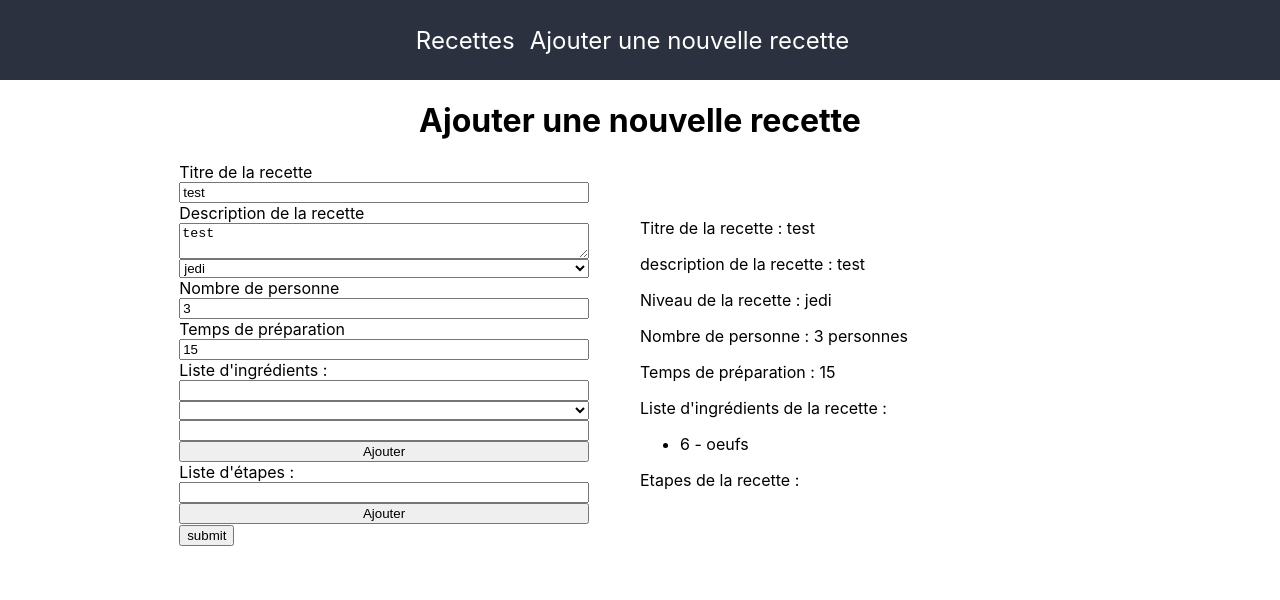
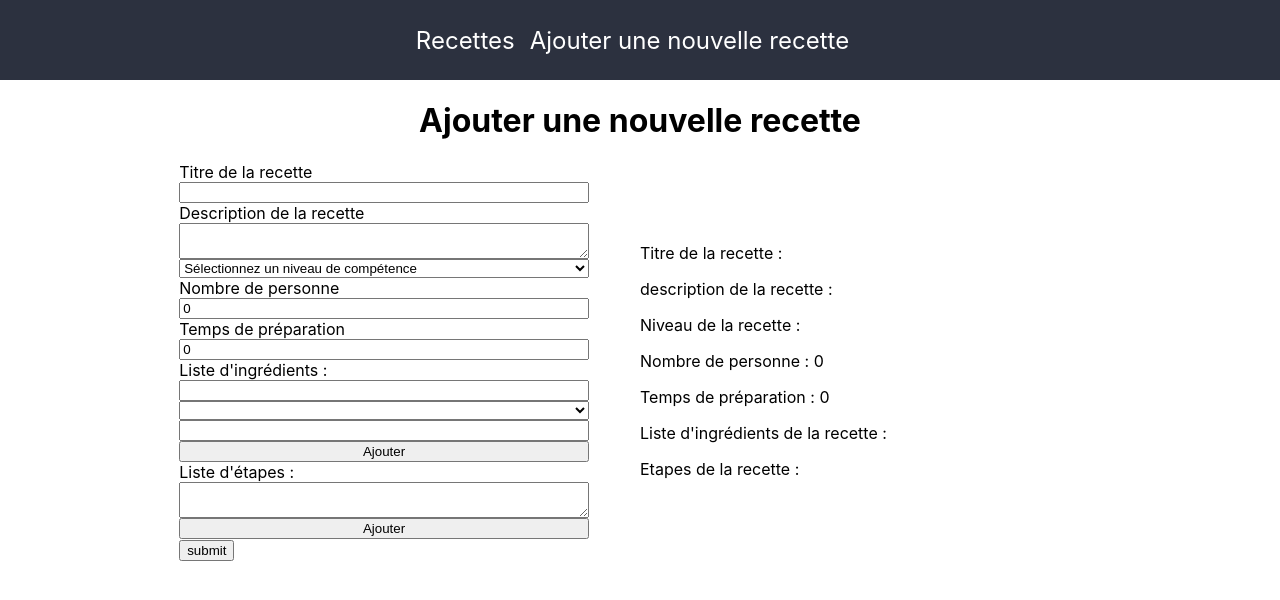
Before and after one commit to RenaudPavie/cantina-client, a React (Create React App) app: page /new-recipe in a window 1280 px wide. Shown: the top 600 px of the page. Built offline with nearby package versions, Linux system fonts and the light colour scheme.

Commit message:
fix type in addForm

```diff
--- a/src/views/AddRecipe.js
+++ b/src/views/AddRecipe.js
@@ -2,12 +2,12 @@ import React, {useState} from 'react'
 
 function AddRecette() {
     const [state, setState] = useState({
-        titre: "test",
-        description: "test",
-        niveau: "jedi",
-        personnes: 3,
-        tempsPreparation: 15,
-        ingredients: [['6','oeufs']],
+        titre: "",
+        description: "",
+        niveau: "",
+        personnes: 0,
+        tempsPreparation: 0,
+        ingredients: [],
         etapes: [],
         photo: ""
     });
@@ -15,6 +15,7 @@ function AddRecette() {
     // update the state on every change
     const handleChange = e => {
         const { name, value } = e.target;
+
         setState(prevState => ({
           ...prevState,
           [name]: value
@@ -32,7 +33,6 @@ function AddRecette() {
         const value = e.target.value
         setNomIngredient(value)
     }
-
     const [unitIngredient,setUnitIngredient] = useState("")
     const handleUnitIngredient = e => {
         const value = e.target.value
@@ -61,7 +61,18 @@ function AddRecette() {
 
     const handleSubmit = e => {
         e.preventDefault()
-        const json = JSON.stringify(state)
+
+        const dataToSend = {
+            titre: state.titre,
+            description: state.description,
+            niveau: state.niveau,
+            personnes: parseInt(state.personnes),
+            tempsPreparation: parseInt(state.tempsPreparation),
+            ingredients: state.ingredients,
+            etapes: state.etapes,
+            photo: ""
+        }
+        const json = JSON.stringify(dataToSend)
         console.log(json)
         fetch('http://localhost:9000/api/recipes',{
             headers: {
@@ -128,7 +139,7 @@ function AddRecette() {
                         </div>
                         <div className="form-item">
                             <label htmlFor="recette-etapes">Liste d'étapes :</label>
-                            <input type="text" name="etapes" id="recette-etapes" onChange={handleEtapes} value={etapes} />
+                            <textarea name="etapes" id="recette-etapes" onChange={handleEtapes} value={etapes}></textarea>
                             <button type="button" onClick={addEtape}>Ajouter</button>
                         </div>
                     </div>
@@ -143,7 +154,7 @@ function AddRecette() {
                     <p>Titre de la recette : {state.titre}</p>
                     <p>description de la recette : {state.description}</p>
                     <p>Niveau de la recette : {state.niveau}</p>
-                    <p>Nombre de personne : {state.personnes} {state.personnes === 1  ? 'personne' : state.personnes > 1 ? 'personnes' : ""}</p>
+                    <p>Nombre de personne : {state.personnes} {state.personnes == 1  ? 'personne' : state.personnes > 1 ? 'personnes' : ""}</p>
                     <p>Temps de préparation : {state.tempsPreparation}</p>
                     <p>Liste d'ingrédients de la recette :</p>
                     <ul>
```
